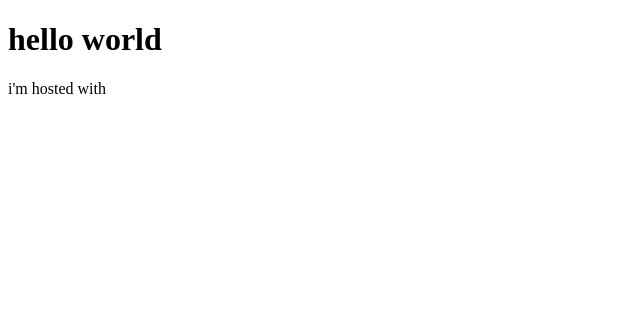
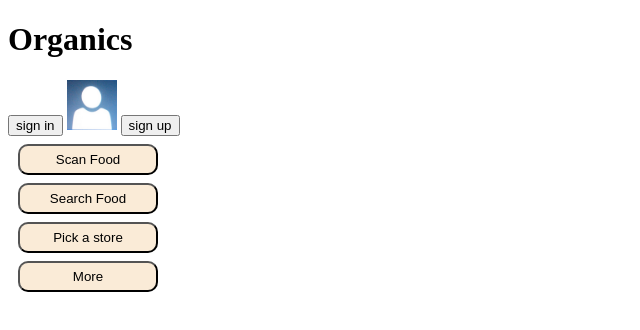
Before and after one commit to becky2014/becky2014.github.io, a plain HTML site: page index.html in a window 1280 px wide. Shown: the whole page, without its empty margins (0-640 px from the left). Drawn offline with Linux system fonts and the light colour scheme.

Commit message:
quick start

```diff
--- a/index.html
+++ b/index.html
@@ -1,8 +1,46 @@
 <!DOCTYPE html>
 <html>
+
+<head>
+  <title>organics</title>
+  <link type="text/css" rel="stylesheet" href="organic.css"/>
+  <script src="organic.js"></script>
+
+</head>
+
+
 <body>
-	<h1>hello world</h1>
-	<p>i'm hosted with </p>
+	<div class = "homePage">
+
+		<h1>Organics</h1>
+
+		<div class= "signin">
+		<button>sign in</button>
+		<img id="profile" src="images/profile.png">
+		<button>sign up</button>
+
+
+
+	    </div>
+
+		<div class="panel">
+
+			<button class="home">Scan Food</button>
+			</br>
+			<button class="home">Search Food</button>
+			</br>
+			<button class="home">Pick a store</button>
+			</br>
+			<button class="home">More</button>
+			</br>
+
+	    </div>
+
+	</div>
+
+
+
+
 </body>
 
 </html>
--- /dev/null
+++ b/organic.css
@@ -0,0 +1,16 @@
+
+#profile{
+	width:50px;
+   height:50px;
+}
+.panel{
+	padding-left: 10px;
+
+}
+.home{
+	width: 140px;
+    height: 31px;
+    border-radius: 10px;
+    background: antiquewhite;
+    margin-top: 8px;
+}
```
Also changed, not shown: images/profile.png (added), organic.js (added).
